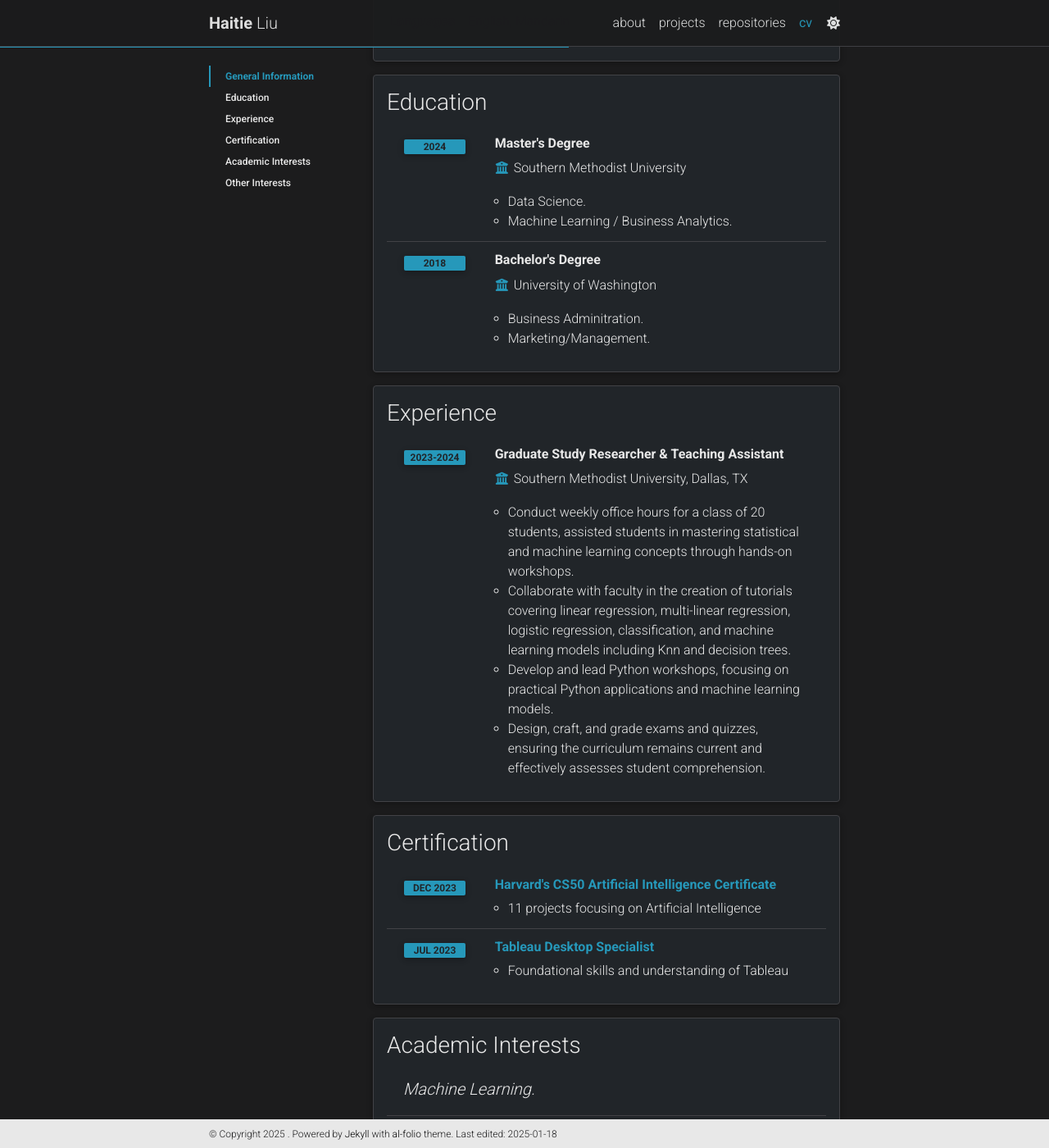
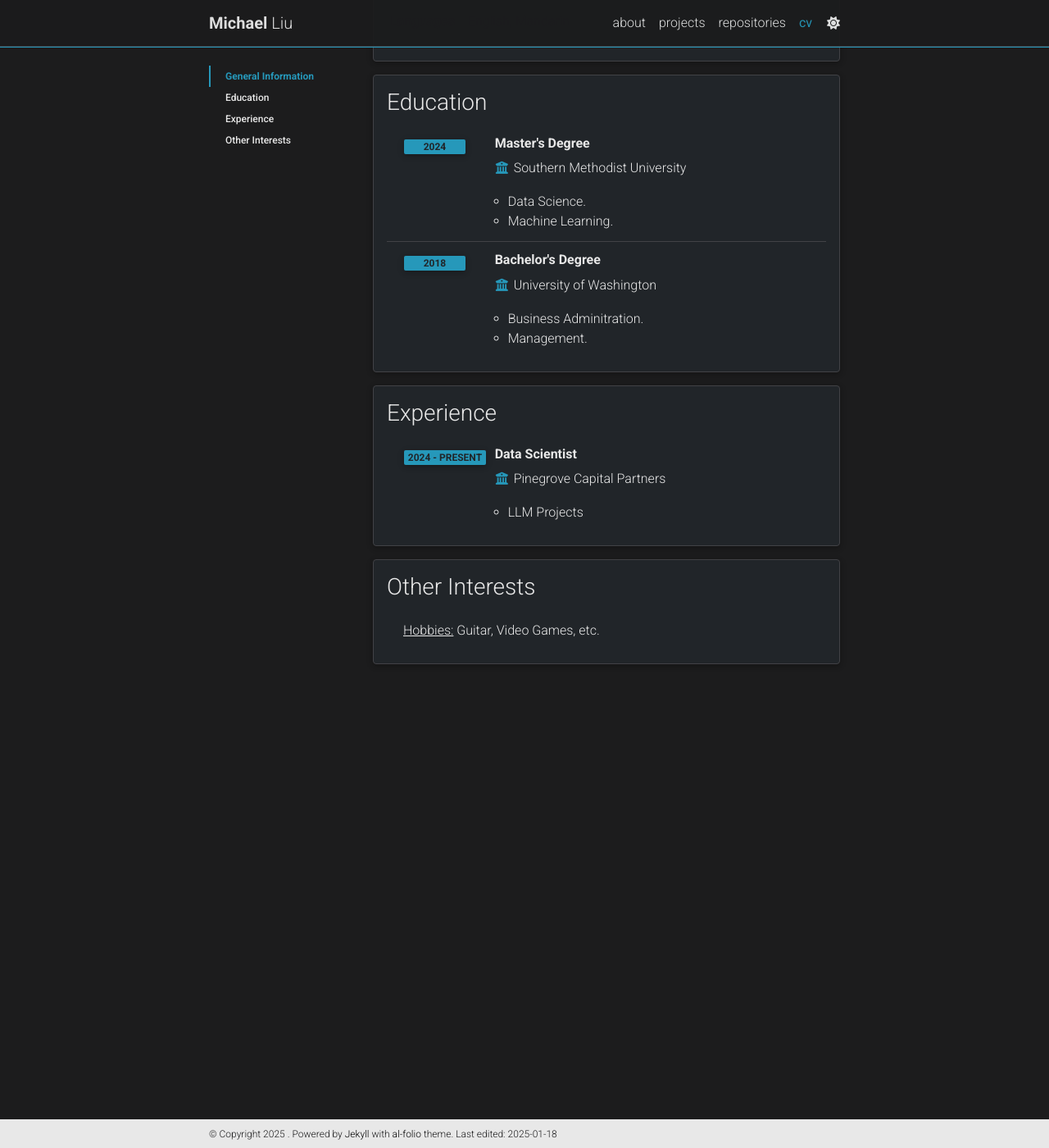
Before and after one commit to Michael-xliu/michael-xliu.github.com, a Jekyll site: the page built from _pages/cv.md, in a window 1280 px wide and 1400 px high, scrolled down 341 px. Shown: the whole window at 82% size. Built offline with Jekyll 4.4.1, drawn with Linux system fonts in a browser that asks for light colours; full-size pictures stand in for the smaller copies a plugin makes; comment, search, counter and statistics services are not loaded; a style sheet for code colours, icons or effects is not loaded; some of the changed text lies outside the part shown.

Commit message:
second commit

```diff
--- a/_config.yml
+++ b/_config.yml
@@ -3,7 +3,7 @@
 # -----------------------------------------------------------------------------
 
 title: blank # the website title (if blank, full name will be used instead)
-first_name: Haitie
+first_name: Michael
 middle_name:
 last_name: Liu
 email: haitieliu1993@gmail.com
@@ -17,7 +17,7 @@ keywords: jekyll, jekyll-theme, academic-website, portfolio-website  # add your
 lang: en # the language of your site (for example: en, fr, cn, ru, etc.)
 icon: ⚛️  # the emoji used as the favicon (alternatively, provide image name in /assets/img/)
 
-url: https://alshedivat.github.io # the base hostname & protocol for your site
+url: https://michael-xliu.github.io # the base hostname & protocol for your site
 baseurl: "" # the subpath of your site, e.g. /blog/. Leave blank for root
 last_updated: false # set to true if you want to display last updated in the footer
 impressum_path:  # set to path to include impressum link in the footer, use the same path as permalink in a page, helps to conform with EU GDPR
@@ -67,11 +67,11 @@ og_image: # The site-wide (default for all links) Open Graph preview image
 # Social integration
 # -----------------------------------------------------------------------------
 
-github_username: haitieliu
+github_username: Michael-xliu
 gitlab_username: # your GitLab user name
 x_username: # your X handle
 mastodon_username: # your mastodon instance+username in the format instance.tld/@username
-linkedin_username: haitie-liu-a3b9ab122
+linkedin_username: michael-liu-a3b9ab122
 telegram_username: # your Telegram user name
 scholar_userid: # your Google Scholar ID
 semanticscholar_id: # your Semantic Scholar ID
--- a/_data/cv.yml
+++ b/_data/cv.yml
@@ -2,7 +2,7 @@
   type: map
   contents:
     - name: Full Name
-      value: Haitie Liu
+      value: Michael Liu
     - name: Languages
       value: English, Mandarin
 
@@ -14,49 +14,25 @@
       year: 2024
       description:
         - Data Science.
-        - Machine Learning / Business Analytics.
+        - Machine Learning.
     - title: Bachelor's Degree
       institution: University of Washington
       year: 2018
       description:
         - Business Adminitration.
-        - Marketing/Management.
+        - Management.
 
 - title: Experience
   type: time_table
   contents:
-    - title: Graduate Study Researcher & Teaching Assistant
-      institution: Southern Methodist University, Dallas, TX
-      year: 2023-2024
+    - title: Data Scientist
+      institution: Pinegrove Capital Partners
+      year: 2024 - Present
       description:
-        - Conduct weekly office hours for a class of 20 students, assisted students in mastering statistical and machine learning concepts through hands-on workshops.
-        - Collaborate with faculty in the creation of tutorials covering linear regression, multi-linear regression, logistic regression, classification, and machine learning models including Knn and decision trees.
-        - Develop and lead Python workshops, focusing on practical Python applications and machine learning models.
-        - Design, craft, and grade exams and quizzes, ensuring the curriculum remains current and effectively assesses student comprehension.
-
-- title: Certification
-  type: time_table
-  contents:
-    - title: <a href="https://www.linkedin.com/in/haitie-liu-a3b9ab122/details/certifications/1635553798690/single-media-viewer/?profileId=ACoAAB5nRg8B8OglRqD2xrgmXVEyKLGnvfi0zFw">Harvard's CS50 Artificial Intelligence Certificate</a>
-      year: Dec 2023
-      description: 11 projects focusing on Artificial Intelligence
-
-    - title: <a href="https://www.credly.com/badges/0106a927-672c-48ad-97ec-54fefd8b05fb/linked_in_profile">Tableau Desktop Specialist</a>
-      year: Jul 2023
-      description: Foundational skills and understanding of Tableau
-
-
-- title: Academic Interests
-  type: nested_list
-  contents:
-    - title: Machine Learning.
-      #items:
-        #- Description 1.
-        #- Description 2.
-    - title: Business Analytics.
+        - LLM Projects
 
 
 - title: Other Interests
   type: list
   contents:
-    - <u>Hobbies:</u> Reading, Video Games, etc.
+    - <u>Hobbies:</u> Guitar, Video Games, etc.
```
Also changed, not shown: _pages/about.md (+3 -3 lines), _pages/cv.md (+1 -1 lines).
